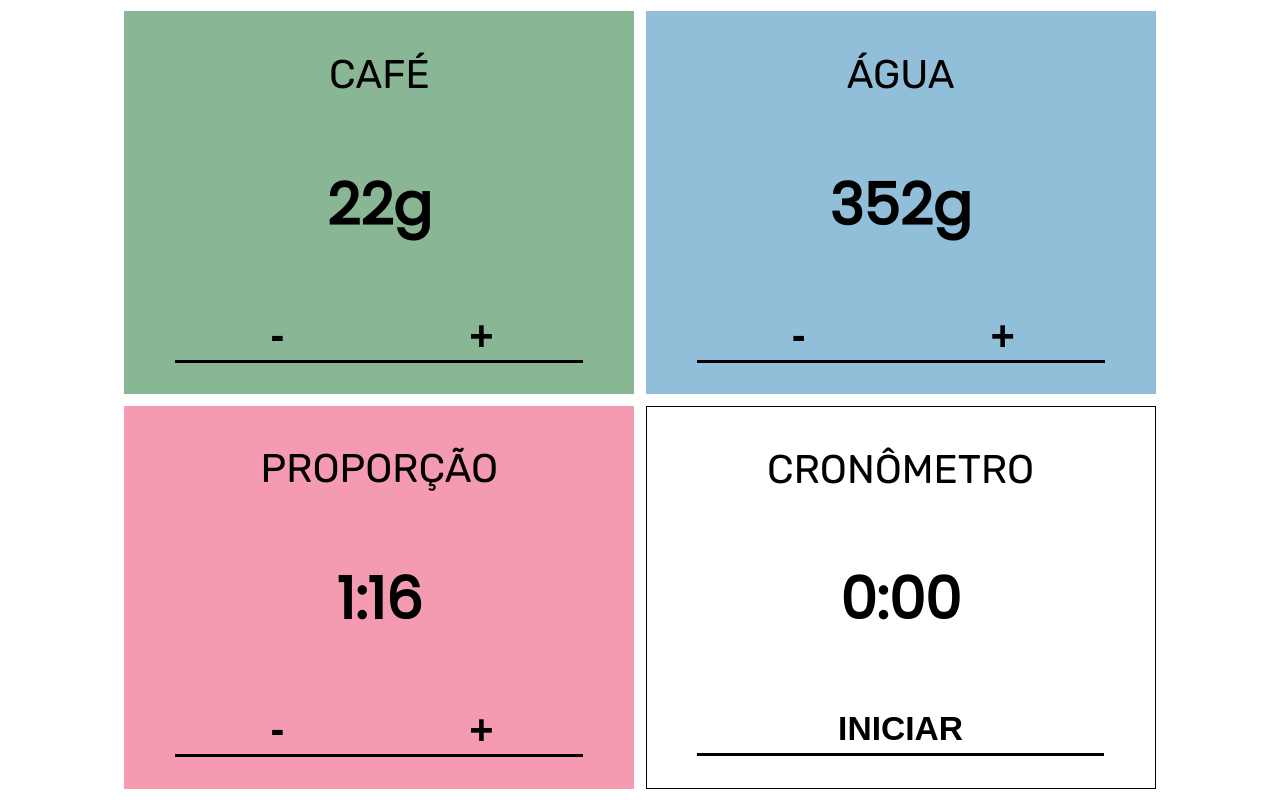
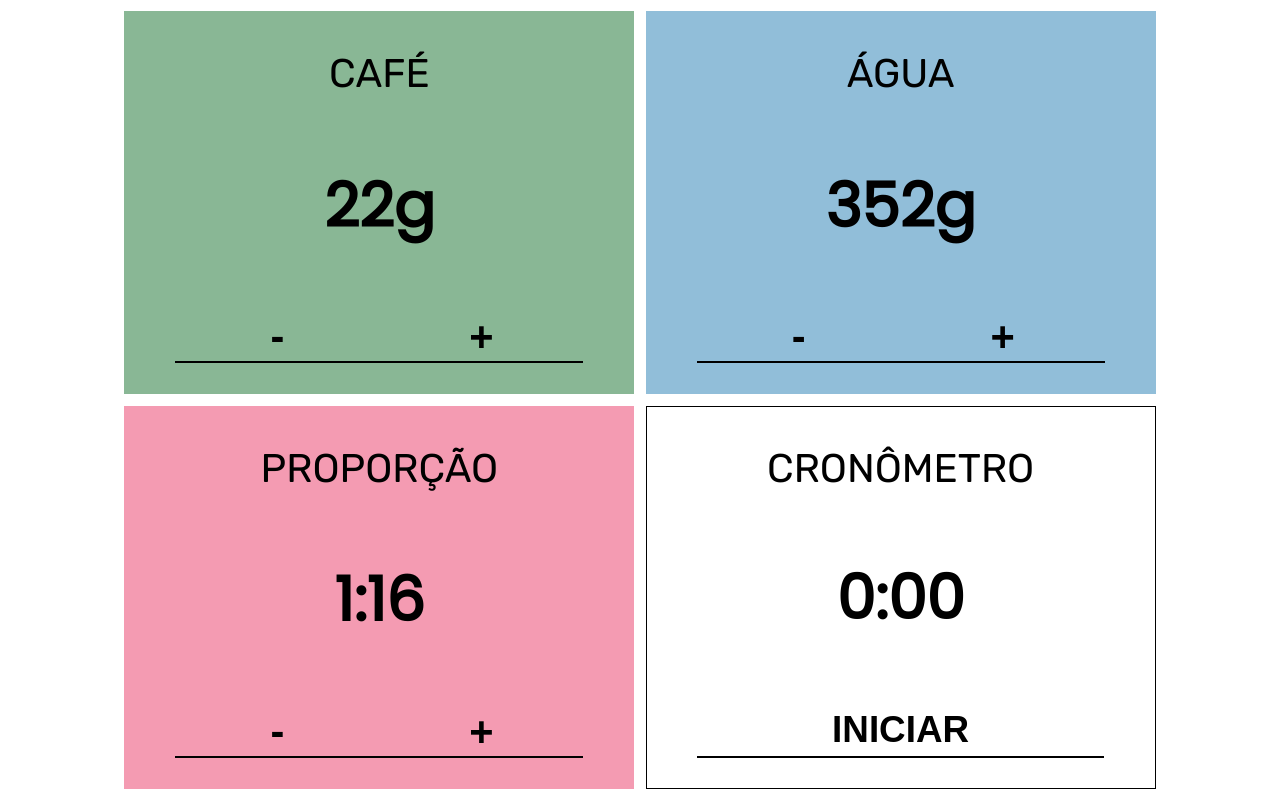
Before and after one commit to edumats/coffee-calculator, a plain HTML site: page index.html in a window 1280 px wide. Drawn offline with Linux system fonts and the light colour scheme.

Commit message:
Small style adjustments

```diff
--- a/static/style.css
+++ b/static/style.css
@@ -68,7 +68,7 @@ div.grid-container > div:nth-child(4) {
 }
 
 .grid-item > p {
-    font-size: calc(2rem + 2vw);
+    font-size: calc(2.2rem + 2vw);
     font-weight: 600;
     margin: 0;
     /* background-color: green; */
@@ -87,18 +87,18 @@ div.grid-container > div:nth-child(4) {
     width: 40%;
     border: none;
     background-color: transparent;
-    border-bottom: 3px solid black;
+    border-bottom: 2px solid black;
 }
 
 .inline-buttons > button {
-    font-size: calc(0.5rem + 2vw);
+    font-size: calc(0.7rem + 2vw);
     color: black;
     font-weight: 600;
     width: 40%;
     border: none;
     background-color: transparent;
     padding: 5px;
-    border-bottom: 3px solid black;
+    border-bottom: 2px solid black;
 }
 
 #bar {
```
